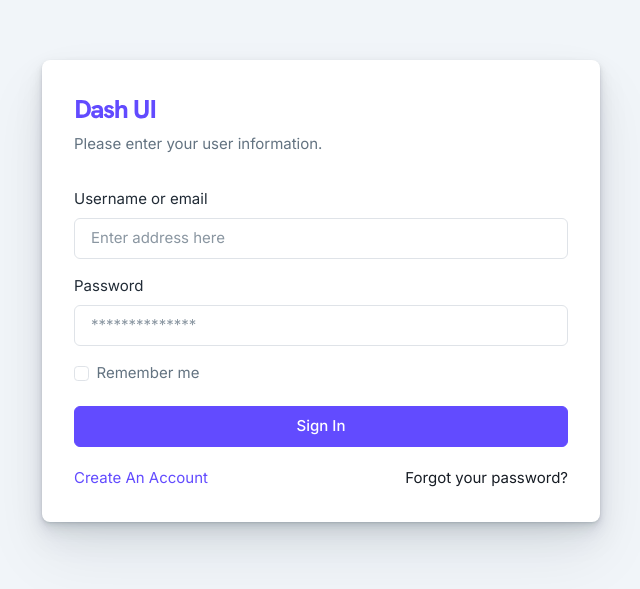
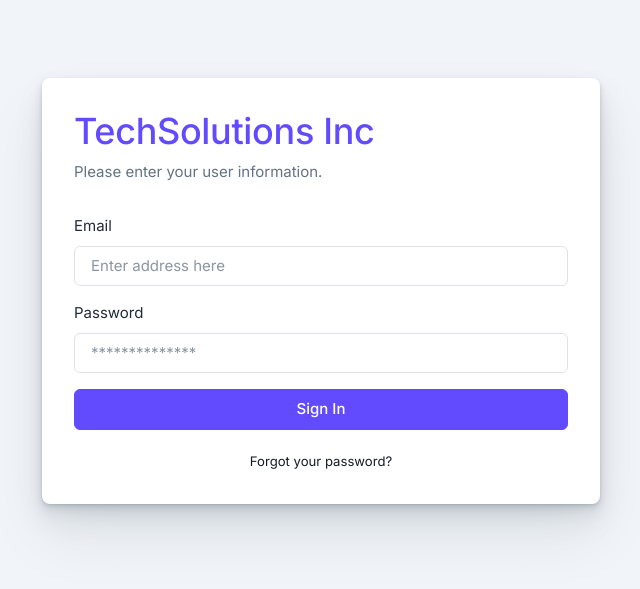
Before and after one commit to tomorrowdevs-projects/tech-jobs-fair-challenge, a Next.js app in the folder frontend/: page /authentication/sign-in in a window 1280 px wide. Shown: the part 109-698 px from the top of the page, without its empty margins (319-959 px from the left). Built offline with nearby package versions, Linux system fonts and the light colour scheme.

Commit message:
login page created

```diff
--- a/frontend/app/(auth)/authentication/sign-in/page.js
+++ b/frontend/app/(auth)/authentication/sign-in/page.js
@@ -1,7 +1,7 @@
 'use client'
 
 // import node module libraries
-import { Row, Col, Card, Form, Button, Image } from 'react-bootstrap';
+import { Row, Col, Card, Form, Button } from 'react-bootstrap';
 import Link from 'next/link';
 
 // import hooks
@@ -9,6 +9,7 @@ import useMounted from 'hooks/useMounted';
 
 const SignIn = () => {
   const hasMounted = useMounted();
+
   return (
     <Row className="align-items-center justify-content-center g-0 min-vh-100">
       <Col xxl={4} lg={6} md={8} xs={12} className="py-8 py-xl-0">
@@ -17,48 +18,37 @@ const SignIn = () => {
           {/* Card body */}
           <Card.Body className="p-6">
             <div className="mb-4">
-              <Link href="/"><Image src="/images/brand/logo/logo-primary.svg" className="mb-2" alt="" /></Link>
+              <h1>
+                <Link href="/">TechSolutions Inc</Link>
+              </h1>
               <p className="mb-6">Please enter your user information.</p>
             </div>
             {/* Form */}
             {hasMounted &&
               <Form>
-                {/* Username */}
+                {/* Email */}
                 <Form.Group className="mb-3" controlId="username">
-                  <Form.Label>Username or email</Form.Label>
-                  <Form.Control type="email" name="username" placeholder="Enter address here" required="" />
+                  <Form.Label>Email</Form.Label>
+                  <Form.Control type="email" name="username" placeholder="Enter address here" required />
                 </Form.Group>
 
                 {/* Password */}
                 <Form.Group className="mb-3" controlId="password">
                   <Form.Label>Password</Form.Label>
-                  <Form.Control type="password" name="password" placeholder="**************" required="" />
+                  <Form.Control type="password" name="password" placeholder="**************" required />
                 </Form.Group>
 
-                {/* Checkbox */}
-                <div className="d-lg-flex justify-content-between align-items-center mb-4">
-                  <Form.Check type="checkbox" id="rememberme">
-                    <Form.Check.Input type="checkbox" />
-                    <Form.Check.Label>Remember me</Form.Check.Label>
-                  </Form.Check>
-                </div>
-                <div>
+                <div className="d-md-flex flex-column justify-content-center">
                   {/* Button */}
-                  <div className="d-grid">
-                    <Button variant="primary" type="submit">Sign In</Button>
-                  </div>
-                  <div className="d-md-flex justify-content-between mt-4">
-                    <div className="mb-2 mb-md-0">
-                      <Link href="/authentication/sign-up" className="fs-5">Create An Account </Link>
-                    </div>
-                    <div>
-                      <Link href="/authentication/forget-password" className="text-inherit fs-5">Forgot your password?</Link>
-                    </div>
+                  <Button variant="primary" type="submit">Sign In</Button>
+                  <div className="mt-4 text-center">
+                    <Link href="/authentication/forget-password" className="text-inherit fs-5">
+                      <small>Forgot your password?</small>
+                    </Link>
                   </div>
                 </div>
-              </Form>}
-
-
+              </Form>
+            }
           </Card.Body>
         </Card>
       </Col>
```
